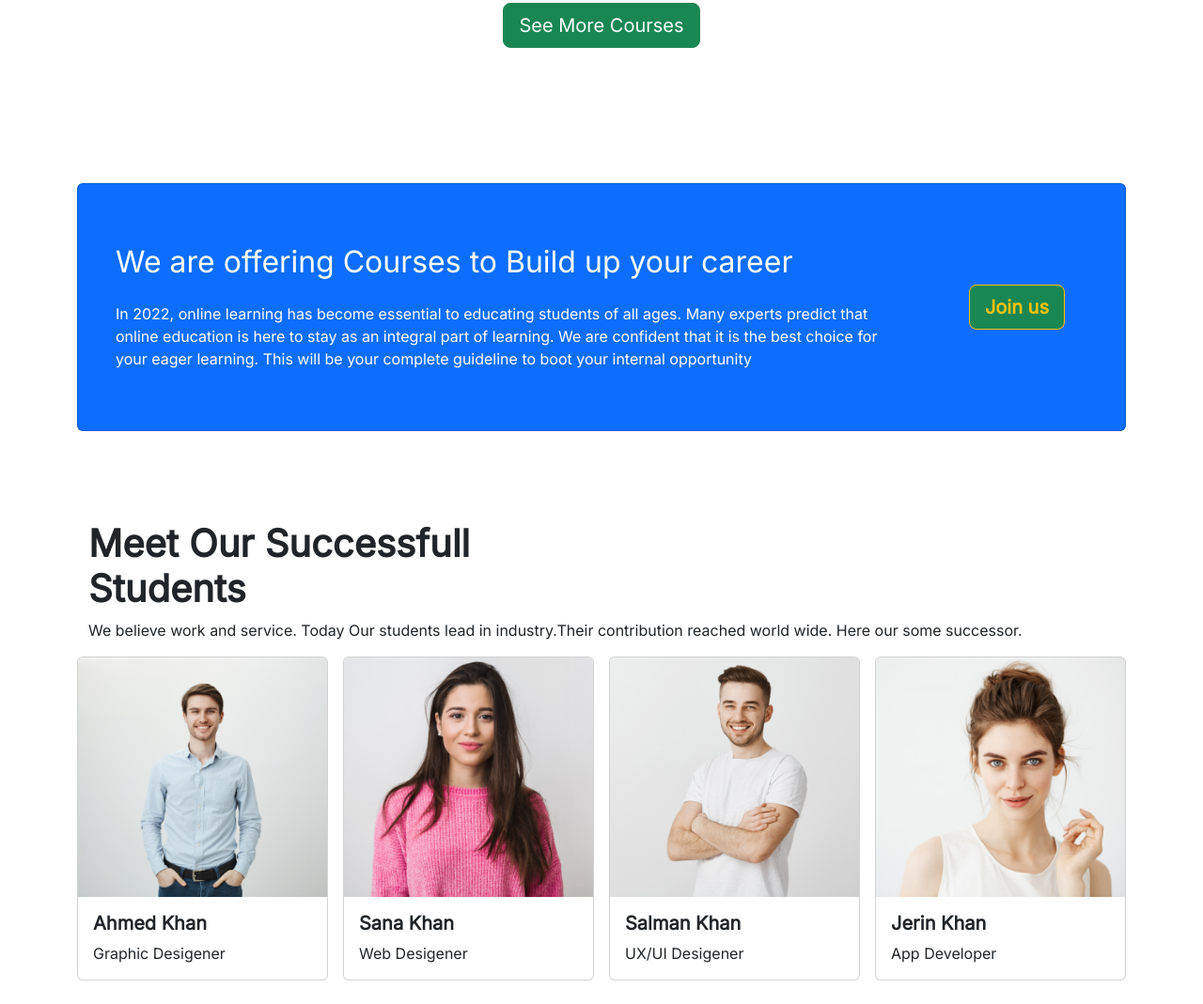
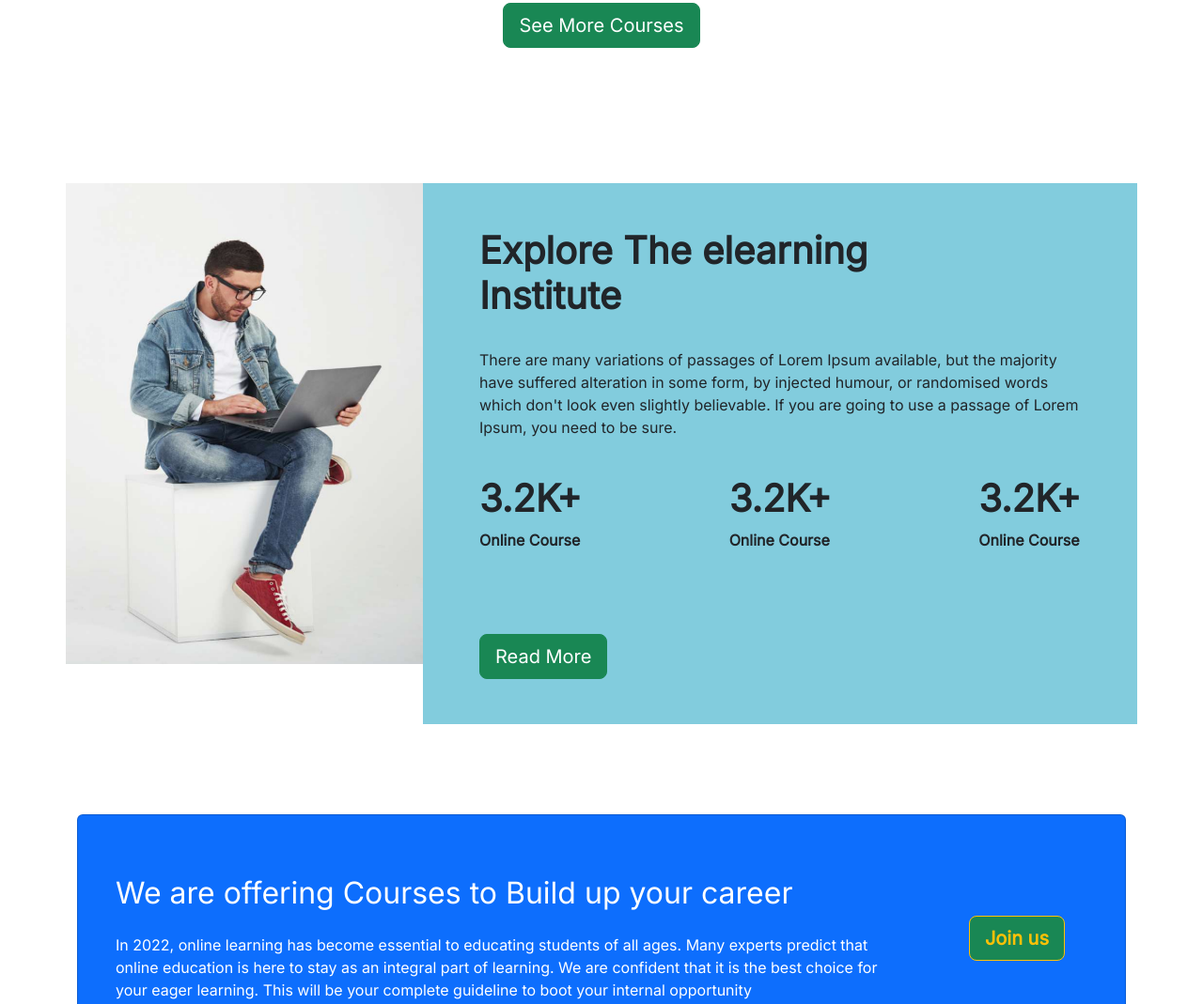
Before and after one commit to hasanulhasan/teach-book, a plain HTML site: page index.html in a window 1280 px wide. Shown: the part 1443-2512 px from the top of the page at 94% size. Drawn offline with nearby package versions, Linux system fonts and the light colour scheme; a web font is replaced by a local one.

Commit message:
statistics part partially done

```diff
--- a/index.html
+++ b/index.html
@@ -39,9 +39,6 @@
             </li>
             <li class="nav-item">
               <a class="nav-link" href="#partners">Partners&nbsp;</a>
-            </li>
-            <li class="nav-item">
-              <a class="nav-link" href="#footer">Contact us&nbsp;</a>
             </li>
             <li class="nav-item">
               <a class="nav-link" href="#faq">FAQ</a>
@@ -225,6 +222,43 @@
     </section>
   </section>
   <!-- course card end here -->
+  <!-- statistics start -->
+  <section class="container py-5">
+    <div class="row">
+      <div class="col-lg-4 p-0">
+        <div>
+          <img src="images/hero.png" class="img-fluid" alt="">
+        </div>
+      </div>
+      <div class="col-lg-8 p-5 bg-stat">
+        <div class="container">
+          <h1 class="pb-4 fw-bold">Explore The elearning</br>
+            Institute</h1>
+            <p>There are many variations of passages of Lorem Ipsum available, but the
+              majority have suffered alteration in some form, by injected humour, or
+              randomised words which don't look even slightly believable. If you are going
+              to use a passage of Lorem Ipsum, you need to be sure.</p>
+          <div class="d-flex justify-content-between py-4">
+            <div>
+              <h1 class="fw-bolder">3.2K+</h1>
+              <p class="fw-semibold">Online Course</p>
+            </div>
+            <div>
+              <h1 class="fw-bolder">3.2K+</h1>
+              <p class="fw-semibold">Online Course</p>
+            </div>
+            <div>
+              <h1 class="fw-bolder">3.2K+</h1>
+              <p class="fw-semibold">Online Course</p>
+            </div>
+
+          </div>
+          <button type="button" class="btn btn-success btn-lg mt-5" >Read More</button>
+        </div>
+      </div>
+    </div>
+  </section>
+  <!-- statistics end -->
   <!-- modal text and button here -->
   <!-- Modal -->
             <div class="modal fade" id="exampleModal" tabindex="-1" aria-labelledby="exampleModalLabel" aria-hidden="true">
--- a/style.css
+++ b/style.css
@@ -13,3 +13,6 @@
     top: 50%;
     transform: translate(-50%);
   }
+  .bg-stat{
+    background-color: #82ccdd;
+  }
```
Also changed, not shown: images/hero.png (added).
